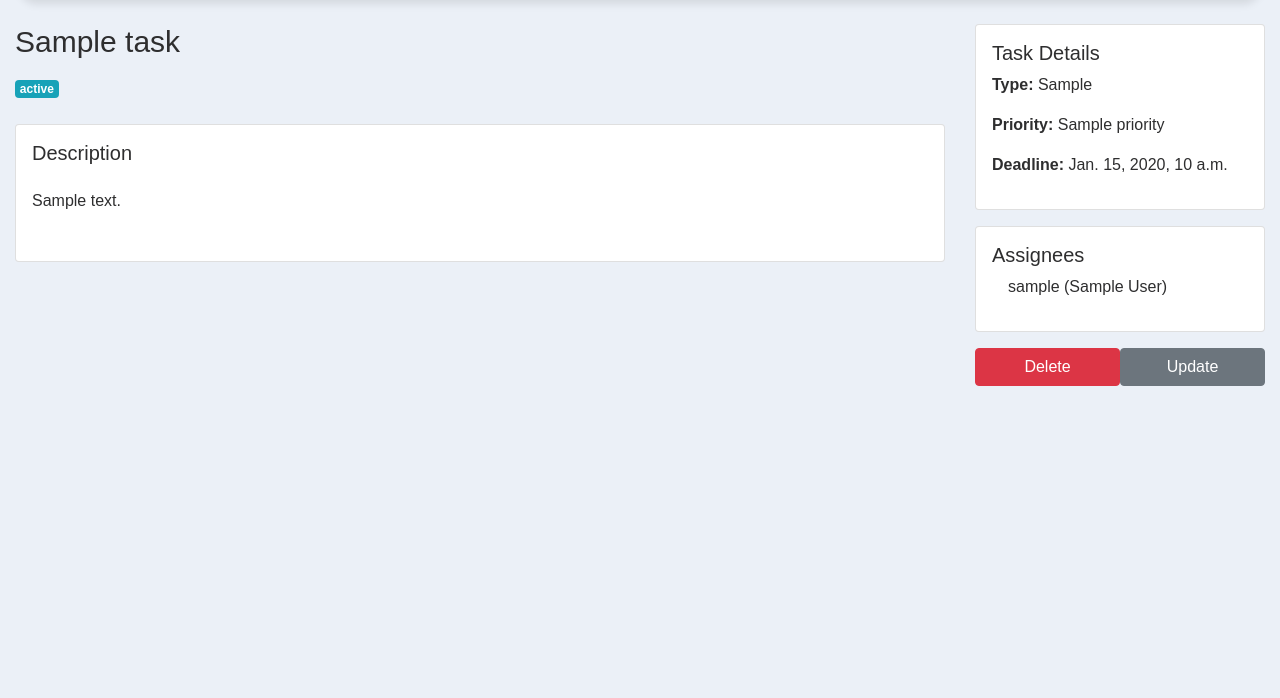
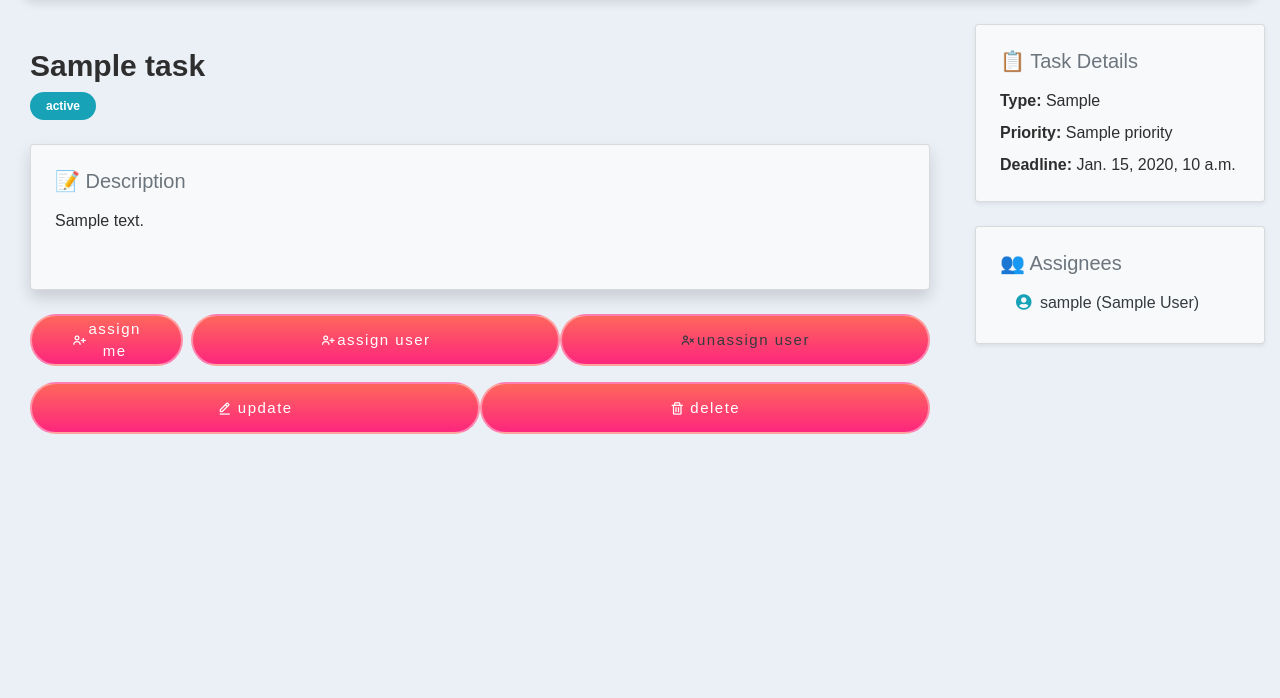
Before and after one commit to alxitk/taskhub, a Django app: template templates/tasks/task_detail.html in a window 1280 px wide. Shown: the part 104-802 px from the top of the page. Run offline with Django 3.2, Linux system fonts and the light colour scheme; the template is opened without the code that fills it: most values are stand-ins (such as "Sample title", 1, 10 or a date in 2020).

Commit message:
add assign/unassign UI for current and other users on task detail page

```diff
--- a/templates/tasks/task_detail.html
+++ b/templates/tasks/task_detail.html
@@ -1,44 +1,81 @@
 {% extends 'base.html' %}
 
-{% block title %}<title>Project Board - Taskhub</title>{% endblock %}
+{% block title %}
+  <title>{{ task.name }} | TaskHub</title>
+{% endblock %}
 
 {% block content %}
+<div class="container py-4">
   <div class="mb-4">
-    <h1 class="mb-3">{{ task.name }}</h1>
-    <span class="badge badge-info">{{ task.status }}</span>
+    <h1 class="mb-2 font-weight-bold">{{ task.name }}</h1>
+    <span class="badge badge-pill badge-info px-3 py-2">{{ task.status }}</span>
   </div>
 
-  <div class="card p-3">
-    <h5>Description</h5>
-    <p>{{ task.description|linebreaks }}</p>
+  <div class="card p-4 shadow rounded-4 bg-light mb-4">
+    <h5 class="mb-3 text-secondary">📝 Description</h5>
+    <p class="mb-0 text-muted">{{ task.description|linebreaks }}</p>
   </div>
+
+  <div class="d-flex gap-2 mb-3">
+
+    {% if user in task.assignees.all %}
+      <form method="post" action="" class="mr-2">
+        {% csrf_token %}
+        <button type="submit" class="reg-btn bg-danger text-white w-100">
+          <i class="bx bx-user-x"></i> Unassign Me
+        </button>
+      </form>
+    {% else %}
+      <form method="post" action="{% url 'tasks:assign-me' task.id %}" class="mr-2">
+        {% csrf_token %}
+        <button type="submit" class="reg-btn bg-success text-white w-100">
+          <i class="bx bx-user-plus"></i> Assign Me
+        </button>
+      </form>
+    {% endif %}
+
+
+    <a href="" class="reg-btn w-100 text-center">
+      <i class="bx bx-user-plus"></i> Assign User
+    </a>
+
+    <a href="" class="reg-btn w-100 text-center bg-warning text-dark">
+      <i class="bx bx-user-x"></i> Unassign User
+    </a>
+  </div>
+
+  <div class="d-flex gap-2">
+    <a href="{% url 'tasks:task-update' pk=task.id %}" class="reg-btn w-50 text-center">
+      <i class="bx bx-edit-alt mr-1"></i> Update
+    </a>
+    <a href="{% url 'tasks:task-delete' pk=task.id %}" class="reg-btn w-50 text-center bg-danger text-white">
+      <i class="bx bx-trash mr-1"></i> Delete
+    </a>
+  </div>
+</div>
 {% endblock %}
 
 {% block sidebar %}
-  <div class="card mb-3 p-3">
-    <h5>Task Details</h5>
-    <p><strong>Type:</strong> {{ task.task_type }}</p>
-    <p><strong>Priority:</strong> {{ task.priority }}</p>
-    <p><strong>Deadline:</strong> {{ task.deadline }}</p>
+  <div class="card shadow-sm rounded-4 p-4 mb-4 bg-light">
+    <h5 class="mb-3 text-secondary">📋 Task Details</h5>
+    <p class="mb-2"><strong>Type:</strong> {{ task.task_type }}</p>
+    <p class="mb-2"><strong>Priority:</strong> {{ task.priority }}</p>
+    <p class="mb-0"><strong>Deadline:</strong> {{ task.deadline }}</p>
   </div>
 
-  <div class="card mb-3 p-3">
-    <h5>Assignees</h5>
-    <ul class="pl-3">
+  <div class="card shadow-sm rounded-4 p-4 mb-4 bg-light">
+    <h5 class="mb-3 text-secondary">👥 Assignees</h5>
+    <ul class="pl-3 mb-0">
       {% for assignee in task.assignees.all %}
-        <li>
-          <a href="{% url 'tasks:worker-detail' assignee.id %}">
+        <li class="mb-1">
+          <a href="{% url 'tasks:worker-detail' assignee.id %}" class="text-decoration-none text-dark">
+            <i class="fas fa-user-circle mr-1 text-info"></i>
             {{ assignee.username }} ({{ assignee.first_name }} {{ assignee.last_name }})
           </a>
         </li>
       {% empty %}
-        <li>No assignees</li>
+        <li class="text-muted">No assignees</li>
       {% endfor %}
     </ul>
   </div>
-
-  <div class="d-flex gap-2">
-    <a href="{% url 'tasks:task-delete' pk=task.id %}" class="btn btn-danger w-100">Delete</a>
-    <a href="{% url 'tasks:task-update' pk=task.id %}" class="btn btn-secondary w-100">Update</a>
-  </div>
 {% endblock %}
```
